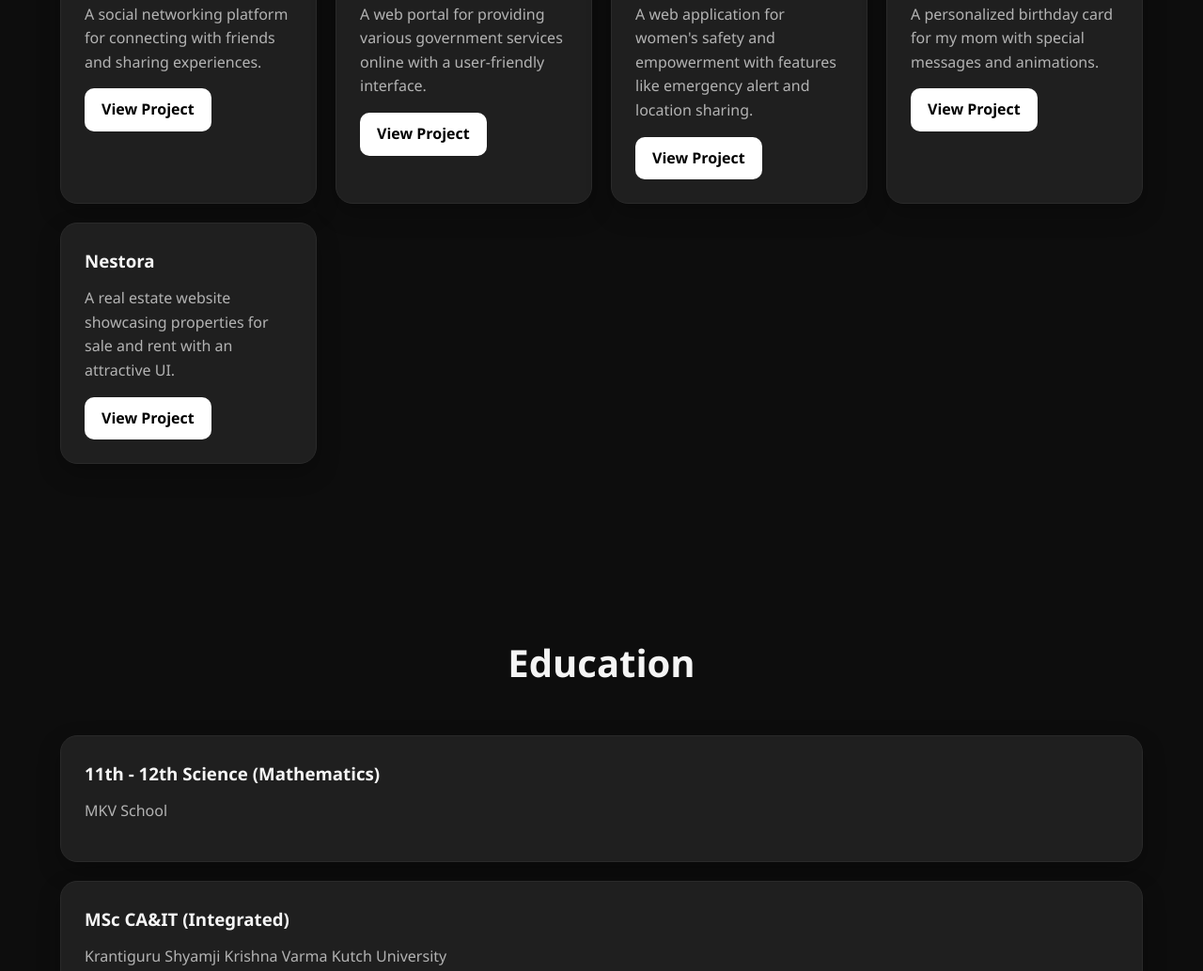
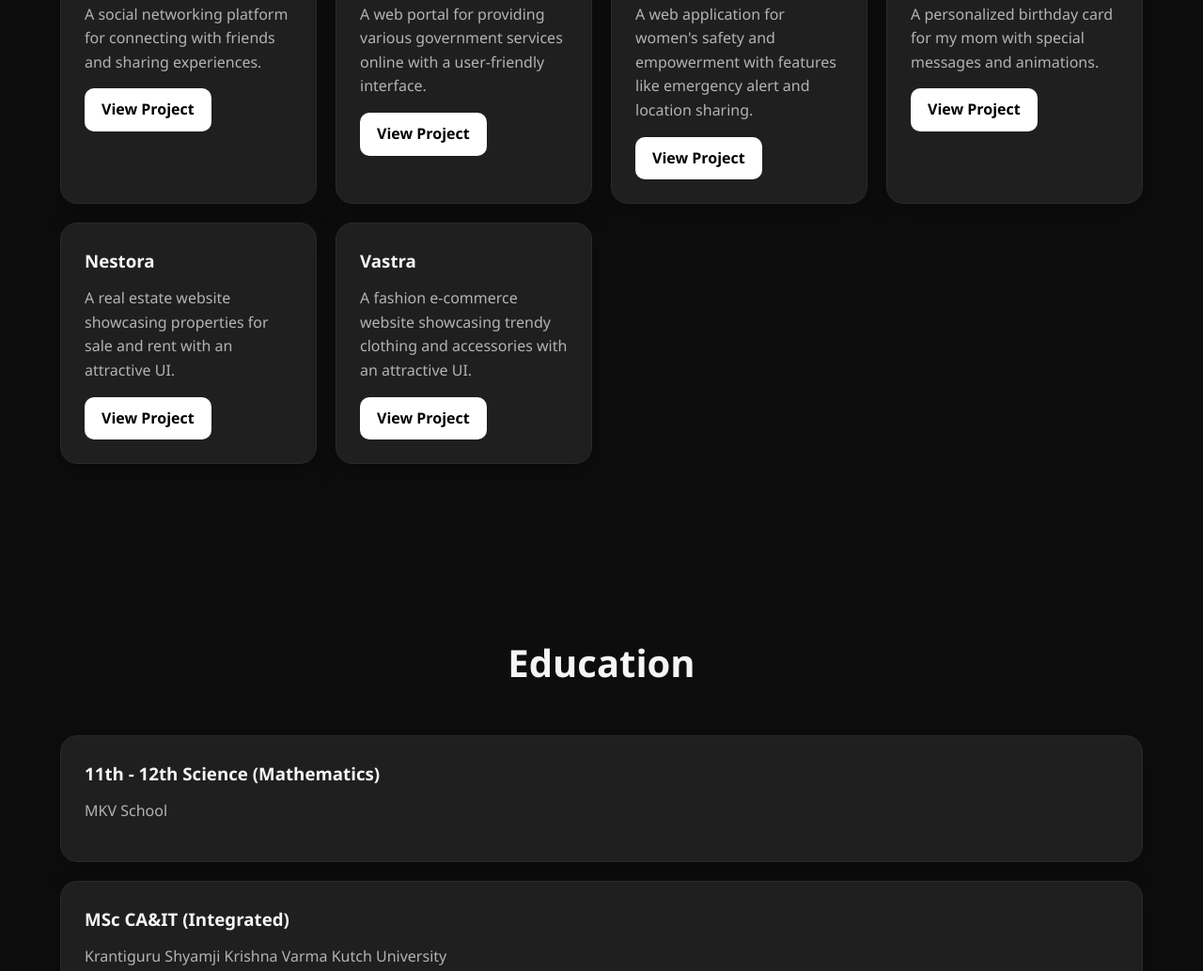
Before and after one commit to hastigor0108/portfolio, a website: page index.html in a window 1280 px wide. Shown: the part 3760-4794 px from the top of the page at 94% size. Drawn offline with nearby package versions, Linux system fonts and the light colour scheme.

Commit message:
Update index.html

```diff
--- a/index.html
+++ b/index.html
@@ -269,6 +269,15 @@
         </p>
         <a href="https://hastigor0108.github.io/nestora/" class="project-btn">View Project</a>
       </div>
+
+      <div class="project-card">
+        <h3>Vastra</h3>
+        <p>
+         A fashion e-commerce website showcasing trendy clothing and accessories with an attractive UI.
+        </p>
+        <a href="https://hastigor0108.github.io/vastra/" class="project-btn">View Project</a>
+      </div>
+
     </div>
   </section>
 
```
